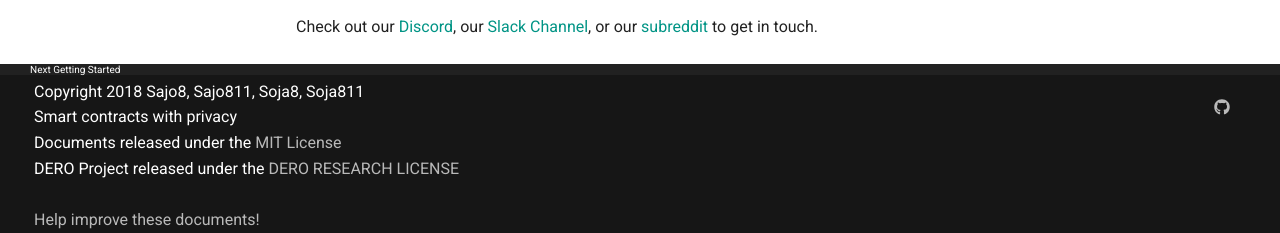
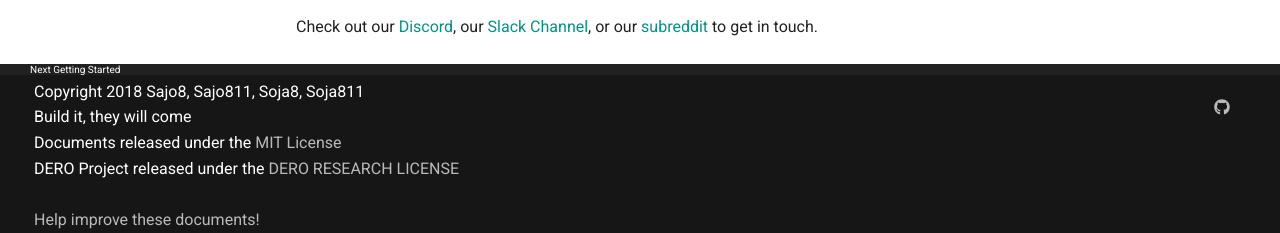
Before and after one commit to 1rV1N-git/dero-docs, an MkDocs documentation site: the page built from docs/index.md, in a window 1280 px wide and 900 px high, scrolled down 528 px. Shown: the part 664-897 px from the top of the window. Built offline with MkDocs 1.6.1 and Material for MkDocs 9.7.7, drawn with Linux system fonts in a browser that asks for light colours; comment, search, counter and statistics services are not loaded; old or Windows-style settings are respelled for this version of MkDocs.

Commit message:
update slogan

```diff
--- a/theme/partials/footer.html
+++ b/theme/partials/footer.html
@@ -44,7 +44,7 @@
             {{ config.copyright }}
           </div>
         {% endif %}
-        Smart contracts with privacy
+        Build it, they will come
         <br>
         Documents released under the <a href="https://opensource.org/licenses/MIT"> MIT License </a>
         <br>
```
